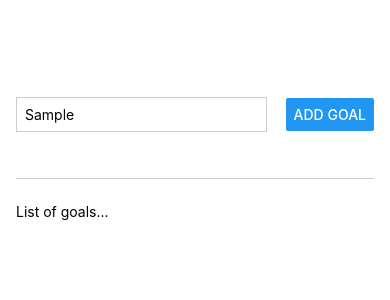
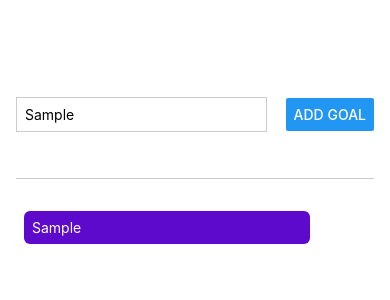
Before and after one commit to Tushar-Deshmukh/learning-react-native, a React Native app: screen / in a window 390 px wide. Both pictures are taken after typing "Sample" into the empty fields and a click on the button "ADD GOAL". Shown: the top 300 px of the page. Built offline with nearby package versions, Linux system fonts and the light colour scheme.

Commit message:
learnt about scrollview and flatlist

```diff
--- a/App.js
+++ b/App.js
@@ -1,14 +1,55 @@
-import { Button, StyleSheet, Text, TextInput, View } from "react-native";
+import { useState } from "react";
+import {
+  Button,
+  StyleSheet,
+  Text,
+  TextInput,
+  View,
+  ScrollView,
+  FlatList,
+} from "react-native";
 
 export default function App() {
+  const [enteredGoalText, setEnteredGoalText] = useState("");
+  const [courseGoals, setCourseGoals] = useState([]);
+
+  function goalInputHandler(text) {
+    setEnteredGoalText(text);
+  }
+
+  function addGoalHandler() {
+    setCourseGoals((currentCourseGoals) => [
+      ...currentCourseGoals,
+      { id: Math.random().toString(), text: enteredGoalText },
+    ]);
+  }
+
   return (
     <View style={styles.appContainer}>
       <View style={styles.inputContainer}>
-        <TextInput style={styles.textInput} placeholder="Your course goal" />
-        <Button title="Add Goal" />
+        <TextInput
+          style={styles.textInput}
+          placeholder="Your course goal"
+          onChangeText={goalInputHandler}
+        />
+        <Button title="Add Goal" onPress={addGoalHandler} />
       </View>
       <View style={styles.goalsContainer}>
-        <Text>List of goals...</Text>
+        <FlatList
+          data={courseGoals}
+          renderItem={(itemData) => {
+            return (
+              <View style={styles.goalItem}>
+                <Text style={styles.goalText}>{itemData.item.text}</Text>
+              </View>
+            );
+          }}
+
+          keyExtractor={(item , index) => {
+            return item.id
+          }}
+          alwaysBounceVertical={false}
+        />
       </View>
     </View>
   );
@@ -16,7 +57,7 @@
 
 const styles = StyleSheet.create({
   appContainer: {
-    flex:1,
+    flex: 1,
     paddingTop: 50,
     paddingHorizontal: 16,
   },
@@ -39,4 +80,14 @@
   goalsContainer: {
     flex: 5,
   },
+  goalItem: {
+    width: "80%",
+    borderRadius: 6,
+    backgroundColor: "#5e0acc",
+    margin: 8,
+  },
+  goalText: {
+    color: "#fff",
+    padding: 8,
+  },
 });
```
